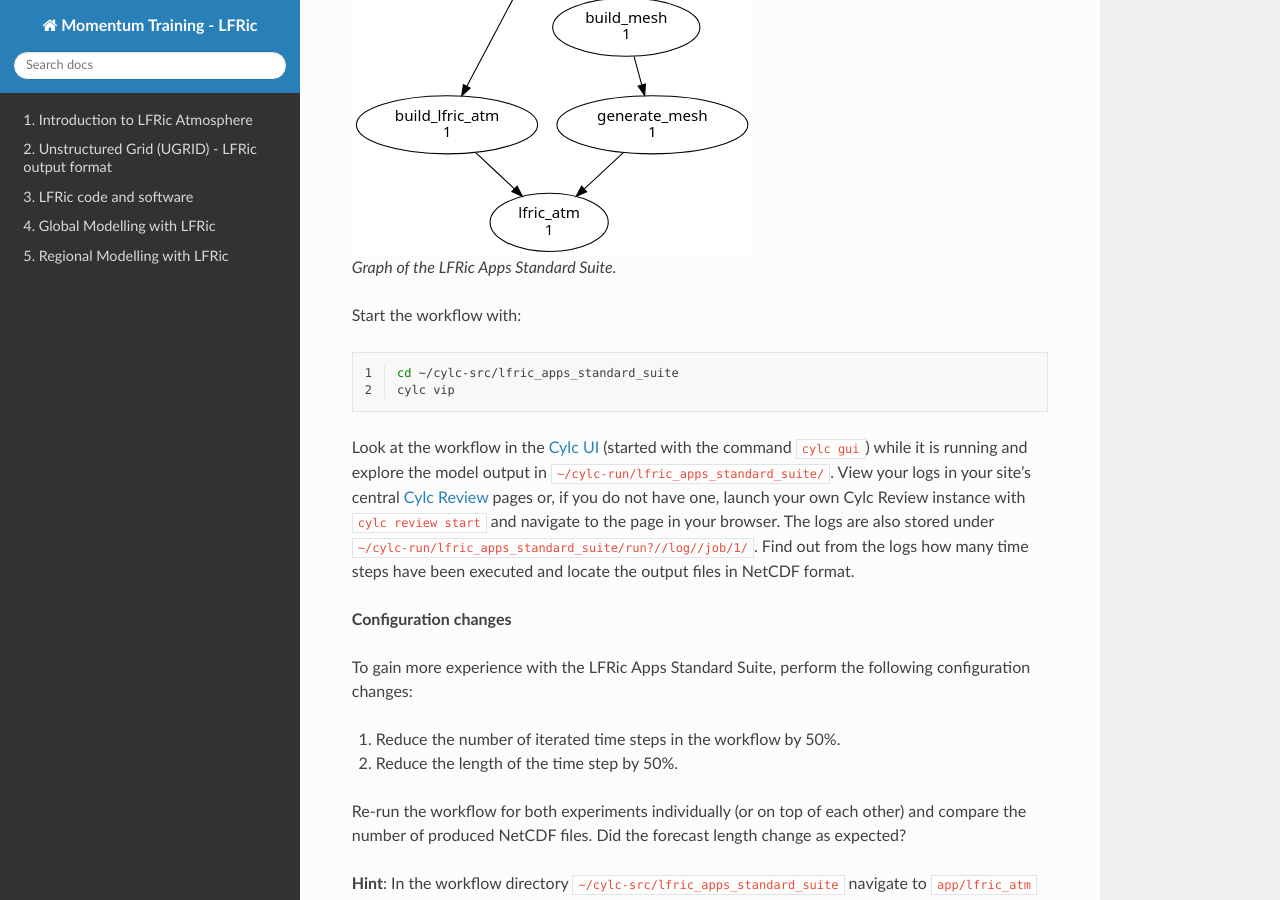
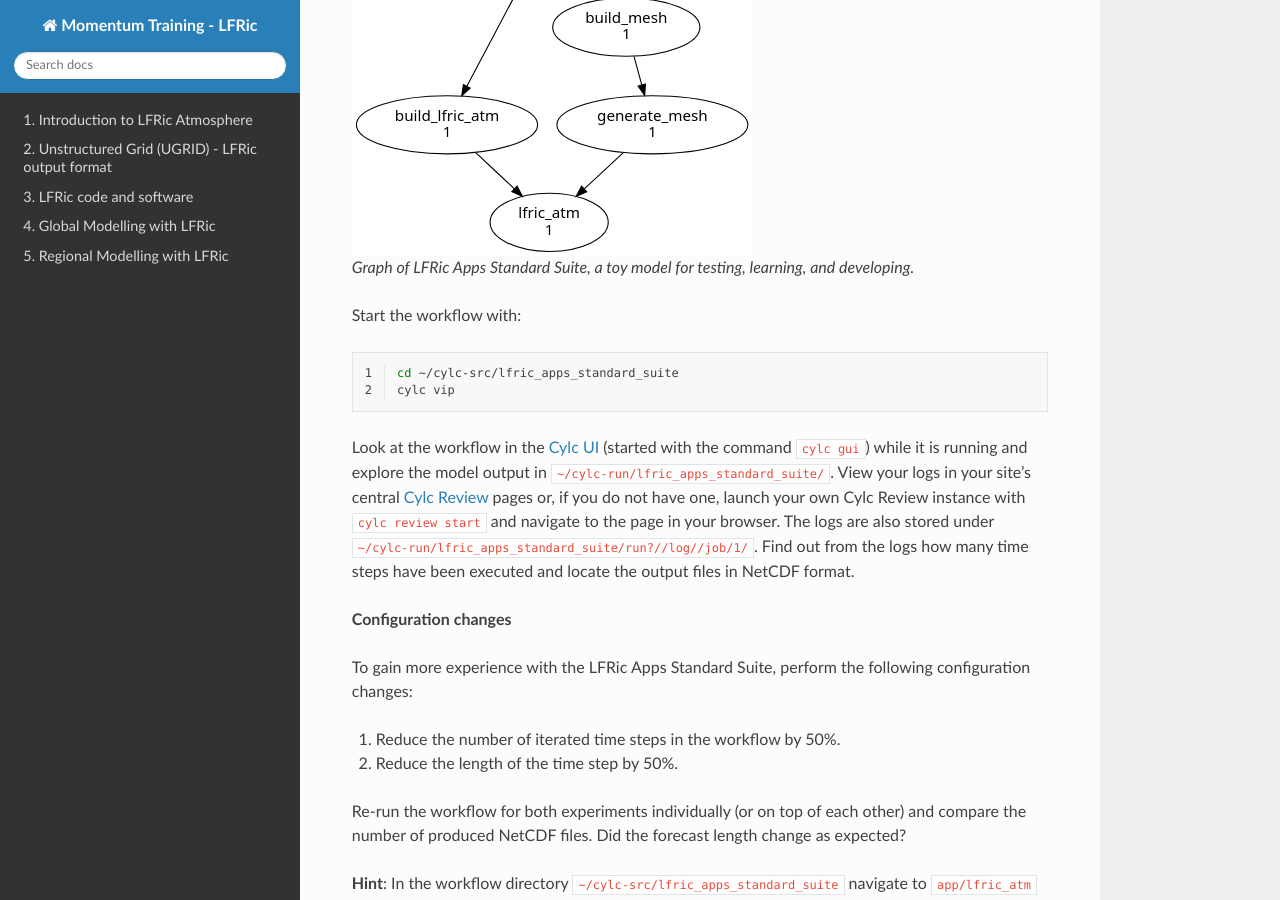
Before and after one commit to MetOffice/LFRic-Atmosphere-Training, a Sphinx documentation site: the page built from source/lfric_infrastructure/practical_standart_suite.rst, in a window 1280 px wide and 900 px high, scrolled down 684 px. Built offline with Sphinx 7.4.7 and the Read the Docs theme 3.1.0, drawn with Linux system fonts in a browser that asks for light colours.

Commit message:
Add details to figure caption of standard suite graph.

```diff
--- a/source/lfric_infrastructure/practical_standart_suite.rst
+++ b/source/lfric_infrastructure/practical_standart_suite.rst
@@ -20,7 +20,7 @@ Change to ``~/cylc-src/lfric_apps_standard_suite`` and explore the workflow in a
 .. figure:: /_static/3/lfric_apps_standard_suite.svg
   :width: 400px
 
-  Graph of the LFRic Apps Standard Suite.
+  Graph of LFRic Apps Standard Suite, a toy model for testing, learning, and developing.
 
 Start the workflow with:
 
```
